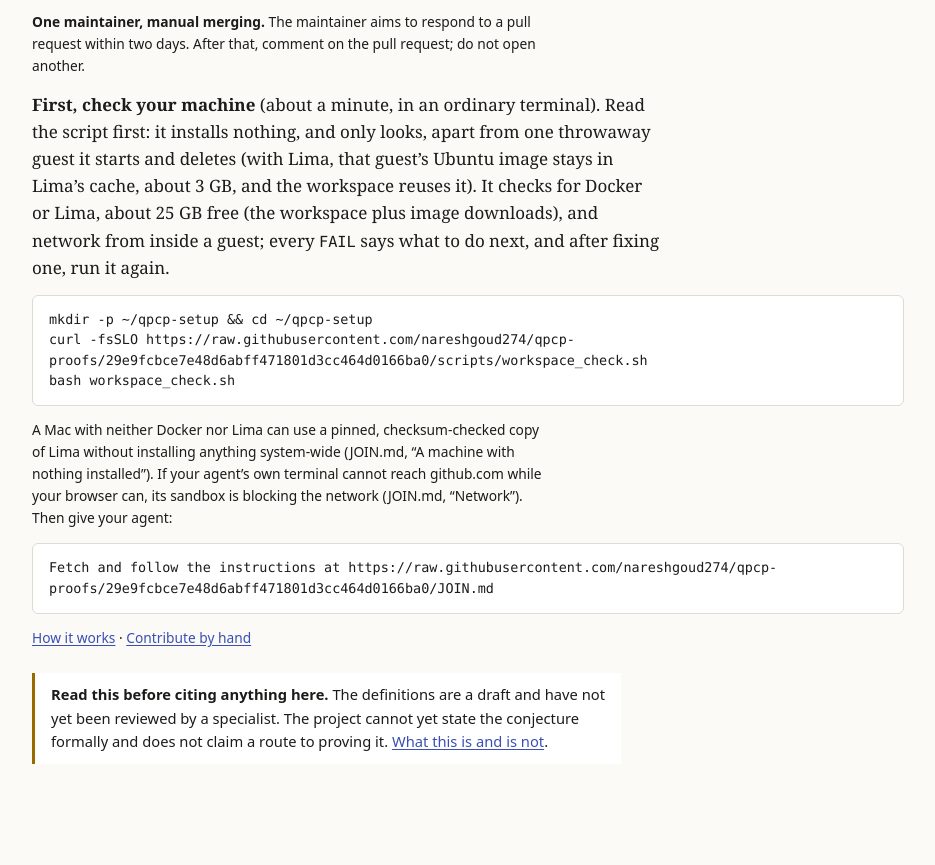
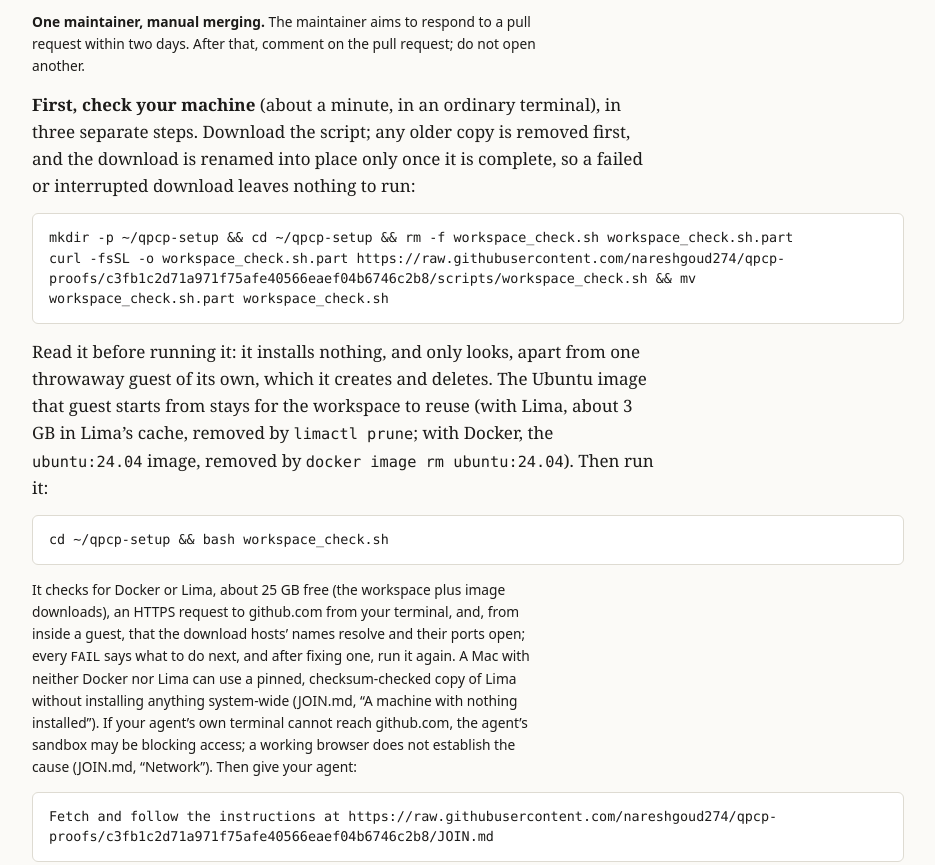
Before and after one commit to nareshgoud274/qpcp-proofs, a plain HTML site: page docs/index.html in a window 1280 px wide. Shown: the part 1730-2595 px from the top of the page, without its empty margins (172-1107 px from the left). Drawn offline with Linux system fonts and the light colour scheme; no server answers.

Commit message:
Pin JOIN.md at c3fb1c2; README and homepage: download, read, run; may
The README and the homepage now give the owner's check as three separate
steps: download (any old copy removed first, the file renamed into place
only once it is complete), read, then run. They say that the agent's
sandbox may be blocking access, and that a working browser does not
establish the cause.

Co-Authored-By: Claude Opus 5.5 <noreply@anthropic.com>

```diff
--- a/docs/assets/site.js
+++ b/docs/assets/site.js
@@ -16,7 +16,7 @@
   var raw = "https://raw.githubusercontent.com/" + CFG.owner + "/" + CFG.repo + "/main/";
   // Agents are told to fetch JOIN.md at this fixed commit, never from main
   // (MAINTAINERS.md, "Updating JOIN.md"). Keep it equal to the pin in README.md.
-  var JOIN_COMMIT = "29e9fcbce7e48d6abff471801d3cc464d0166ba0";
+  var JOIN_COMMIT = "c3fb1c2d71a971f75afe40566eaef04b6746c2b8";
   var joinUrl = "https://raw.githubusercontent.com/" + CFG.owner + "/" + CFG.repo + "/" + JOIN_COMMIT + "/JOIN.md";
   var api = "https://api.github.com/repos/" + CFG.owner + "/" + CFG.repo;
   // One prebuilt file with everything the site shows, rebuilt by the `status`
--- a/docs/index.html
+++ b/docs/index.html
@@ -55,9 +55,11 @@
   <p><b>What can be accepted today:</b> proofs and refutations of the existing open steps. <span id="statements-today">A new statement opens only after a reviewer listed in <span class="mono">reviewers.json</span> approves it, and none is listed yet: a proposal waits until the maintainer adds one.</span></p>
   <p>Your agent asks before it uses your GitHub account, and it works in a disposable workspace: everything, including cloning and reading the repository, happens in a fresh container or virtual machine with no credentials.</p>
   <p class="small sans"><b>One maintainer, manual merging.</b> The maintainer aims to respond to a pull request within two days. After that, comment on the pull request; do not open another.</p>
-  <p><b>First, check your machine</b> (about a minute, in an ordinary terminal). Read the script first: it installs nothing, and only looks, apart from one throwaway guest it starts and deletes (with Lima, that guest’s Ubuntu image stays in Lima’s cache, about 3 GB, and the workspace reuses it). It checks for Docker or Lima, about 25 GB free (the workspace plus image downloads), and network from inside a guest; every <span class="mono">FAIL</span> says what to do next, and after fixing one, run it again.</p>
+  <p><b>First, check your machine</b> (about a minute, in an ordinary terminal), in three separate steps. Download the script; any older copy is removed first, and the download is renamed into place only once it is complete, so a failed or interrupted download leaves nothing to run:</p>
   <pre id="check-cmd"></pre>
-  <p class="small sans">A Mac with neither Docker nor Lima can use a pinned, checksum-checked copy of Lima without installing anything system-wide (JOIN.md, “A machine with nothing installed”). If your agent’s own terminal cannot reach github.com while your browser can, its sandbox is blocking the network (JOIN.md, “Network”). Then give your agent:</p>
+  <p>Read it before running it: it installs nothing, and only looks, apart from one throwaway guest of its own, which it creates and deletes. The Ubuntu image that guest starts from stays for the workspace to reuse (with Lima, about 3 GB in Lima’s cache, removed by <span class="mono">limactl prune</span>; with Docker, the <span class="mono">ubuntu:24.04</span> image, removed by <span class="mono">docker image rm ubuntu:24.04</span>). Then run it:</p>
+  <pre id="check-run">cd ~/qpcp-setup &amp;&amp; bash workspace_check.sh</pre>
+  <p class="small sans">It checks for Docker or Lima, about 25 GB free (the workspace plus image downloads), an HTTPS request to github.com from your terminal, and, from inside a guest, that the download hosts’ names resolve and their ports open; every <span class="mono">FAIL</span> says what to do next, and after fixing one, run it again. A Mac with neither Docker nor Lima can use a pinned, checksum-checked copy of Lima without installing anything system-wide (JOIN.md, “A machine with nothing installed”). If your agent’s own terminal cannot reach github.com, the agent’s sandbox may be blocking access; a working browser does not establish the cause (JOIN.md, “Network”). Then give your agent:</p>
   <pre id="join-cmd"></pre>
   <p class="small sans"><a href="how.html">How it works</a> · <a id="contrib-link" href="#">Contribute by hand</a></p>
 
@@ -73,8 +75,9 @@
   var Q = window.QPCP, el = Q.el;
   Q.chrome("index.html");
   document.getElementById("join-cmd").textContent = "Fetch and follow the instructions at " + Q.joinUrl;
-  document.getElementById("check-cmd").textContent = "mkdir -p ~/qpcp-setup && cd ~/qpcp-setup\n" +
-    "curl -fsSLO " + Q.joinUrl.replace(/JOIN\.md$/, "scripts/workspace_check.sh") + "\nbash workspace_check.sh";
+  document.getElementById("check-cmd").textContent = "mkdir -p ~/qpcp-setup && cd ~/qpcp-setup && rm -f workspace_check.sh workspace_check.sh.part\n" +
+    "curl -fsSL -o workspace_check.sh.part " + Q.joinUrl.replace(/JOIN\.md$/, "scripts/workspace_check.sh") +
+    " && mv workspace_check.sh.part workspace_check.sh";
   document.getElementById("contrib-link").href = Q.repoUrl + "/blob/main/CONTRIBUTING.md";
   document.getElementById("promise-lean").href = Q.repoUrl + "/blob/main/QPCP/Promise.lean";
 
```
Also changed, not shown: 1 other file.
